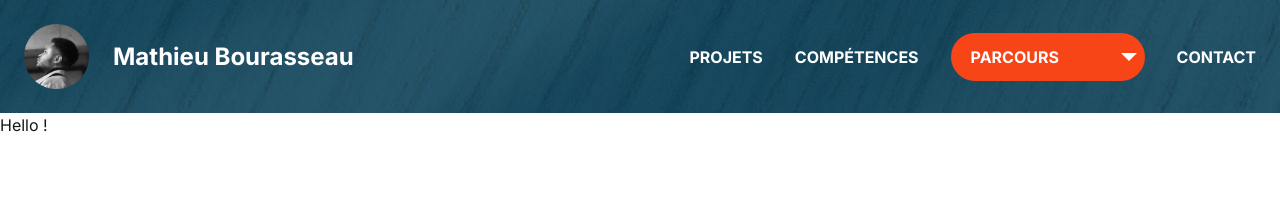
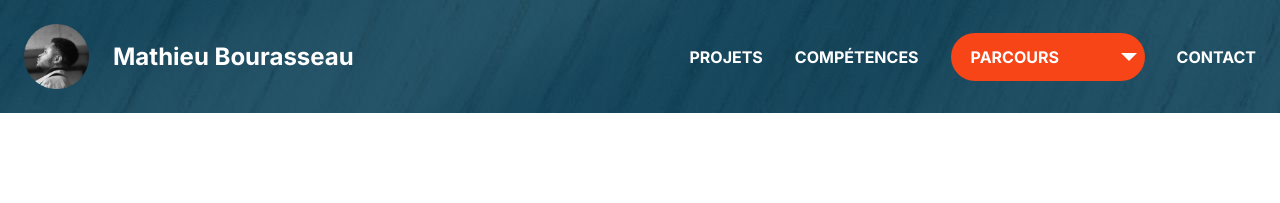
Before and after one commit to MathieuBourasseau/react-portfolio, a Next.js app: page / in a window 1280 px wide. Shown: the top 203 px of the page. Built offline with nearby package versions, Linux system fonts and the light colour scheme.

Commit message:
feat: component navigation has been imported in function Home

```diff
--- a/app/layout.tsx
+++ b/app/layout.tsx
@@ -34,7 +34,6 @@ export default function RootLayout({
       <body
         className={`${geistSans.variable} ${geistMono.variable} ${inter.variable} antialiased`}
       >
-        <Navigation />
         {children}
       </body>
     </html>
--- a/app/page.tsx
+++ b/app/page.tsx
@@ -1,7 +1,8 @@
 import Image from "next/image";
+import Navigation from "@/components/Navigation";
 
 export default function Home() {
   return (
-   <h1>Hello ! </h1>
+    <Navigation />
   );
 }
```
